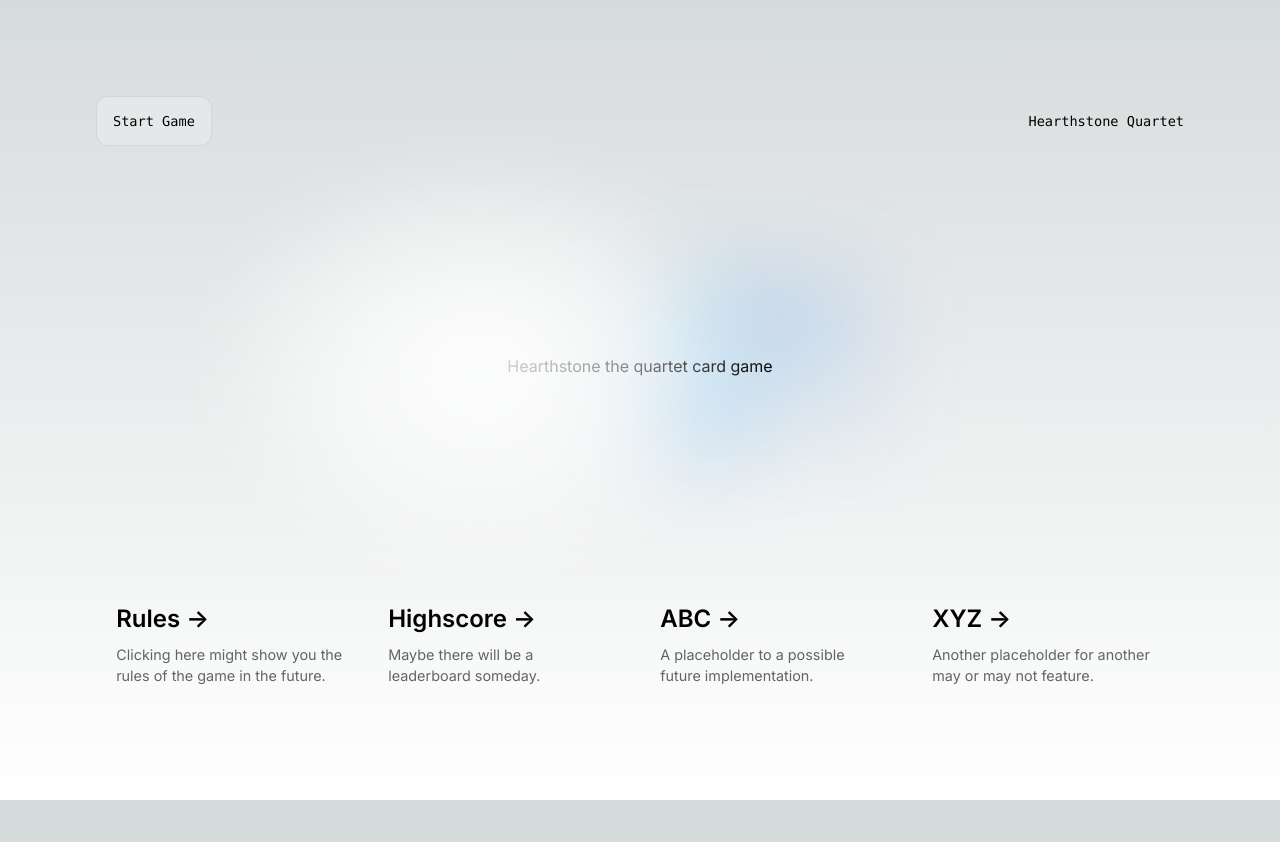
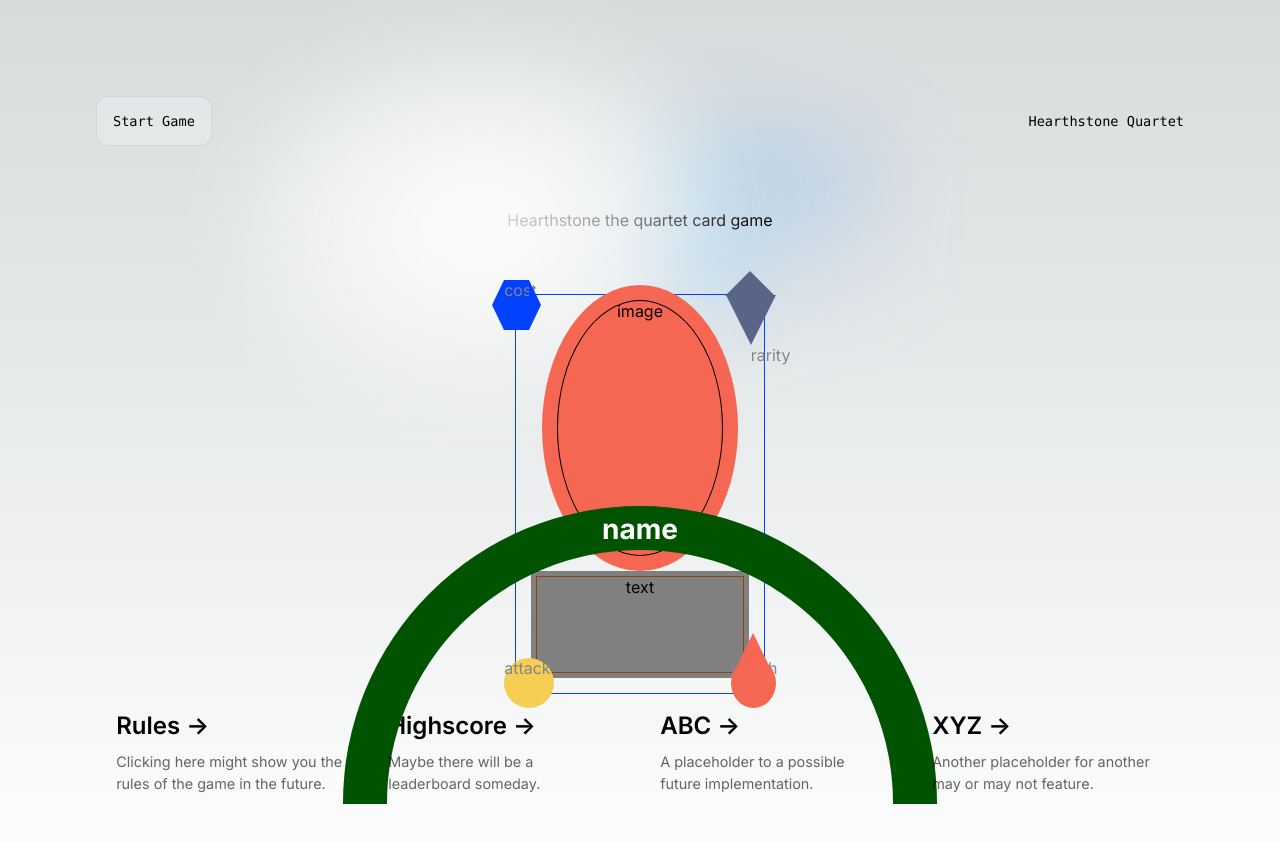
Before and after one commit to KiraTeresa/hearthstone-quartet, a Next.js app: page / in a window 1280 px wide. Shown: the top 842 px of the page. Before the commit the page ends 800 px from the top, so only its background shows below. Built offline with nearby package versions, Linux system fonts and the light colour scheme.

Commit message:
implement first style draft for the card component (card-v1)

```diff
--- /dev/null
+++ b/src/app/components/card/card-v1/card-v1.component.tsx
@@ -0,0 +1,21 @@
+import styles from './card-v1.module.scss';
+
+const CardV1Component = () => {
+	return (
+		<div className={styles.card}>
+			<p className={styles.cost}>cost</p> {/* cost */}
+			<p className={styles.rarity}>rarity</p> {/* rarity */}
+			<div className={styles.image}>
+				<div>image</div>
+			</div> {/* image */}
+			<p className={styles.name}>name</p> {/* name */}
+			<div className={styles.text}>
+				<p>text</p>
+			</div> {/* text */}
+			<p className={styles.attack}>attack</p> {/* attack */}
+			<p className={styles.health}>health</p> {/* health */}
+		</div>
+	)
+}
+
+export default CardV1Component;
--- /dev/null
+++ b/src/app/components/card/card-v1/card-v1.module.scss
@@ -0,0 +1,183 @@
+.card {
+	position: relative;
+	display: flex;
+	flex-direction: column;
+	align-items: center;
+	border: 1px solid rgb(1, 65, 255);
+	border-radius: var(--border-radius);
+	color: rgb(131, 134, 135);
+	width: 250px;
+	height: 400px;
+	padding: 15px;
+
+	.image {
+		box-sizing: border-box;
+		width: 90%;
+		height: 80%;
+		padding: 15px;
+		margin-top: -25px;
+		background-color: #f56653;
+		border-radius: 50%;
+
+		div {
+			border: 1px solid #000;
+			color: #000;
+			height: 100%;
+			text-align: center;
+			border-radius: 50%;
+		}
+	}
+
+	.text {
+		box-sizing: border-box;
+		width: 100%;
+		height: 30%;
+		padding: 5px;
+		background-color: grey;
+
+		p {
+			border: 1px solid saddlebrown;
+			color: #000;
+			height: 100%;
+			text-align: center;
+		}
+	}
+
+	/**
+	############################################
+	ribbon source: https://css-generators.com/ribbon-shapes/
+	############################################
+*/
+	.name {
+		font-size: 28px;
+		font-weight: bold;
+		color: #fff;
+	}
+
+	.name {
+		--c: #DFBA69;
+		/* control the ribbon shape (adjust each variable to understand what it does) */
+		--a: 56deg;
+		--r: 6deg;
+		--s: 1.6em;
+
+		padding: 1.3em; /* you may need to adjust this based on your content */
+		aspect-ratio: 1;
+		display: grid;
+		place-content: center;
+		text-align: center;
+		position: absolute;
+		top: 40%;
+		z-index: 0;
+		width: fit-content;
+	}
+
+	.name:before {
+		content: "";
+		position: absolute;
+		z-index: -1;
+		inset: calc(50% - var(--s)/2) -150% auto; /* you can also adjust the 150% to control the shape */
+		border-radius: 999px 999px 0 0;
+		aspect-ratio: 2;
+		border: var(--s) solid color-mix(in srgb, green, #000 35%);
+		border-bottom: none;
+		clip-path: polygon(
+						100% 0,
+						calc(50% + 50% * cos(var(--a))) calc(100% - 100% * sin(var(--a))),
+						calc(50% + (50% - var(--s) / 2) * cos(var(--a) + var(--r))) calc(100% - (100% - var(--s) / 2) * sin(var(--a) + var(--r))),
+						calc(50% + (50% - var(--s)) * cos(var(--a))) calc(100% - (100% - var(--s)) * sin(var(--a))),
+						50% 100%,
+						calc(50% - (50% - var(--s)) * cos(var(--a))) calc(100% - (100% - var(--s)) * sin(var(--a))),
+						calc(50% - (50% - var(--s) / 2) * cos(var(--a) + var(--r))) calc(100% - (100% - var(--s) / 2) * sin(var(--a) + var(--r))),
+						calc(50% - 50% * cos(var(--a))) calc(100% - 100% * sin(var(--a))),
+						0 0
+		);
+	}
+
+	/**
+	############################################
+	status elements
+	############################################
+	 */
+	.cost {
+		width: 25px;
+		height: 50px;
+		background-color: rgb(1, 65, 255);
+		position: absolute;
+		top: -15px;
+		left: -11.8px;
+
+		&:before {
+			content: '';
+			position: absolute;
+			top: 0;
+			bottom: 0;
+			left: -11.8px;
+			height: 0;
+			border-bottom: 25px solid transparent;
+			border-top: 25px solid transparent;
+			border-right: 12.5px solid rgb(1, 65, 255);
+		}
+
+		&:after {
+			content: '';
+			position: absolute;
+			top: 0;
+			bottom: 0;
+			right: -12px;
+			height: 0;
+			border-bottom: 25px solid transparent;
+			border-top: 25px solid transparent;
+			border-left: 12px solid rgb(1, 65, 255);
+		}
+	}
+
+	.rarity {
+		position: absolute;
+		top: 0;
+		right: -11.8px;
+		width: 0;
+		height: 0;
+		border: 25px solid transparent;
+		border-top: 50px solid rgb(89, 101, 134);
+
+		&:before {
+			content: '';
+			position: absolute;
+			border: 25px solid transparent;
+			border-bottom: 25px solid rgb(89, 101, 134);
+			bottom: 49px;
+			right: -24px;
+		}
+	}
+
+	.attack {
+		width: 50px;
+		height: 50px;
+		background-color: #f5ce53;
+		border-radius: 50%;
+		position: absolute;
+		bottom: -15px;
+		left: -11.8px;
+	}
+
+	.health {
+		width: 45px;
+		height: 50px;
+		background-color: #f56653;
+		border-radius: 50%;
+		position: absolute;
+		bottom: -15px;
+		right: -11.8px;
+
+		&:after {
+			content: '';
+			position: absolute;
+			left: 0;
+			top: -25px;
+			border-left: 22.5px solid transparent;
+			border-right: 22.5px solid transparent;
+			border-bottom: 45px solid #f56653;
+		}
+	}
+}
--- a/src/app/page.module.css
+++ b/src/app/page.module.css
@@ -63,8 +63,10 @@
 
 .center {
   display: flex;
+  flex-direction: column;
   justify-content: center;
   align-items: center;
+  gap: 2rem;
   position: relative;
   padding: 4rem 0;
 }
--- a/src/app/page.tsx
+++ b/src/app/page.tsx
@@ -1,6 +1,6 @@
-import Image from "next/image";
 import styles from "./page.module.css";
 import Link from "next/link";
+import CardV1Component from "@/app/components/card/card-v1/card-v1.component";
 
 export default function Home() {
 	return (
@@ -13,6 +13,7 @@
 			<div className={styles.center}>
 				<p>Hearthstone the quartet card game</p>
 			</div>
+			<CardV1Component/>
 
 			<div className={styles.grid}>
 				<Link
```
Also changed, not shown: package.json (+4 -3 lines), 1 other file (tests, documents, lock files or other folders).
